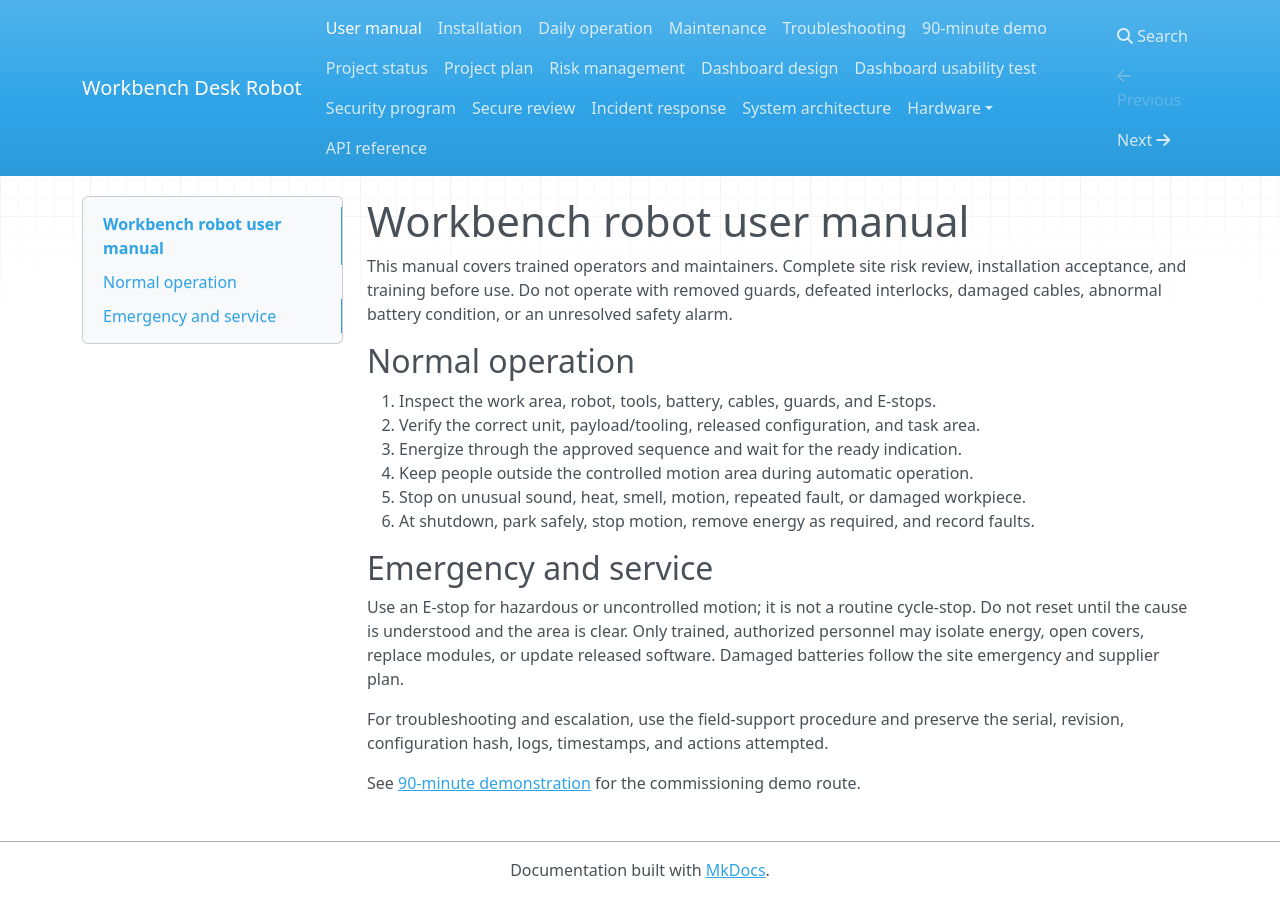
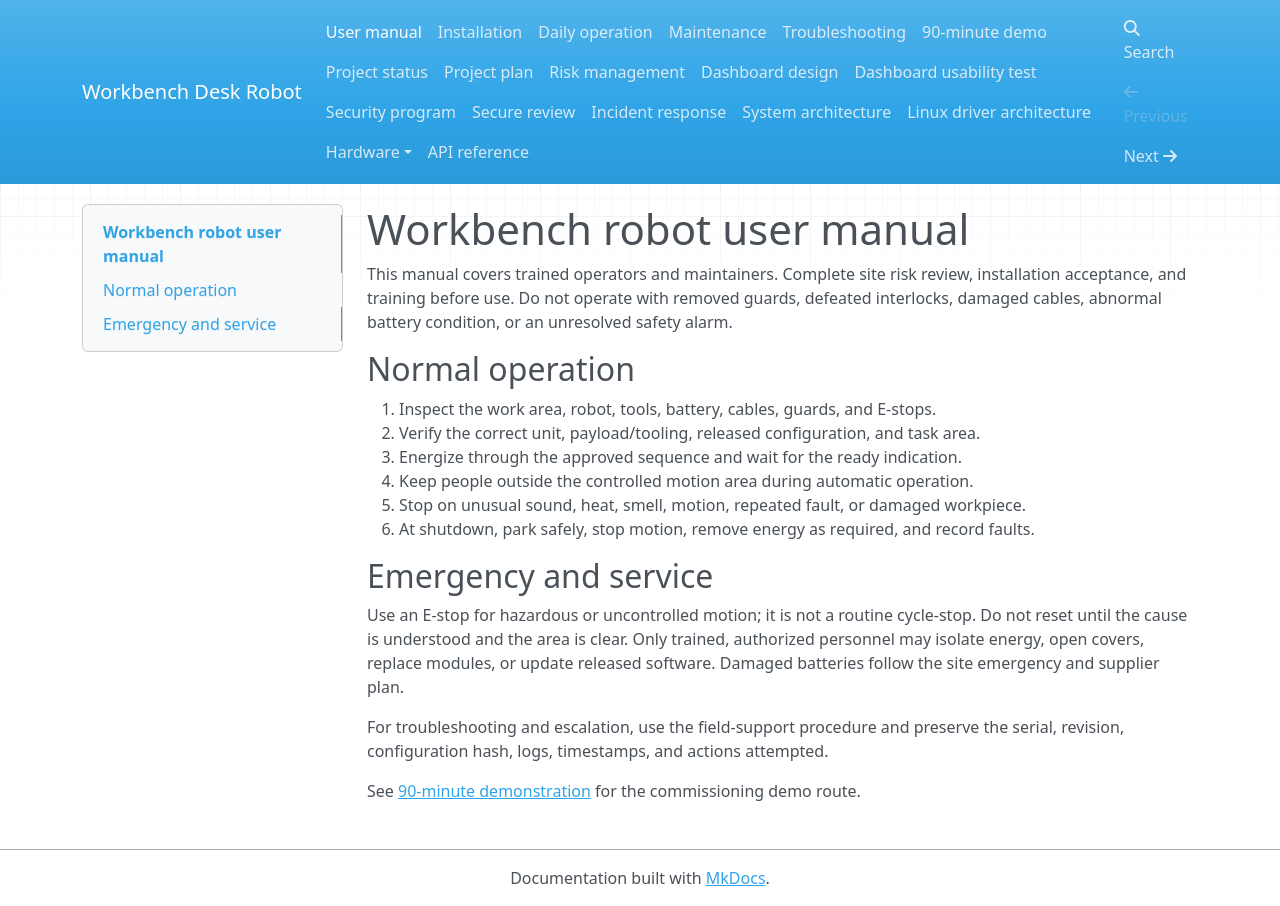
Before and after one commit to Quchaosheng/workbench-desk-robot, an MkDocs documentation site: the page built from docs/user-guide/index.md, in a window 1280 px wide. Built offline with MkDocs 1.6.1, drawn with Linux system fonts in a browser that asks for light colours; nearby versions of some CDN libraries.

Commit message:
Add Linux driver architecture section to mkdocs

```diff
--- a/mkdocs.yml
+++ b/mkdocs.yml
@@ -20,6 +20,7 @@ nav:
   - Secure review: security/secure-review-standard.md
   - Incident response: security/incident-response.md
   - System architecture: architecture/system.md
+  - Linux driver architecture: architecture/linux-drivers.md
   - Hardware:
       - Overview: hardware/README.md
       - Wiring: hardware/wiring.md
```
